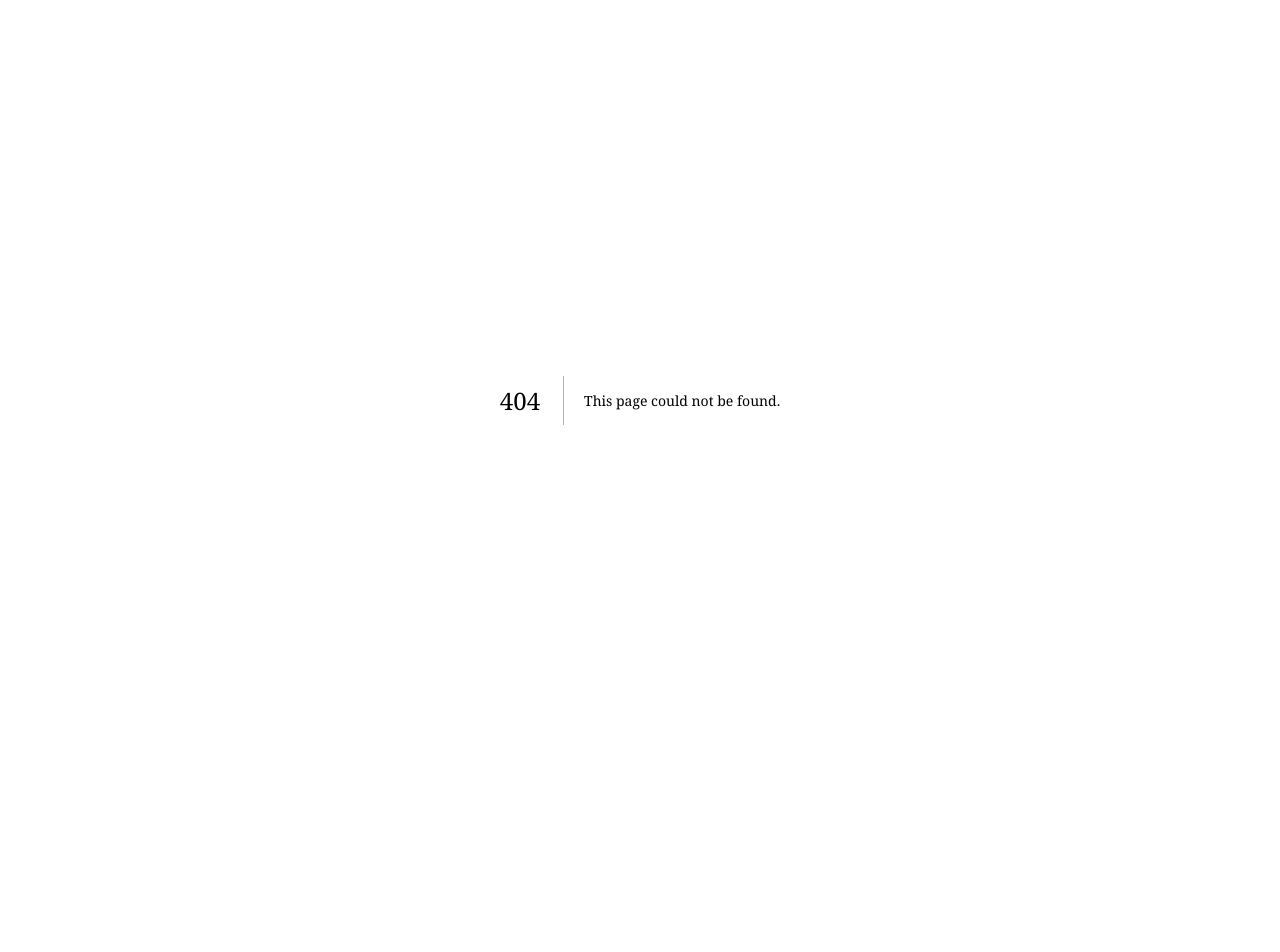
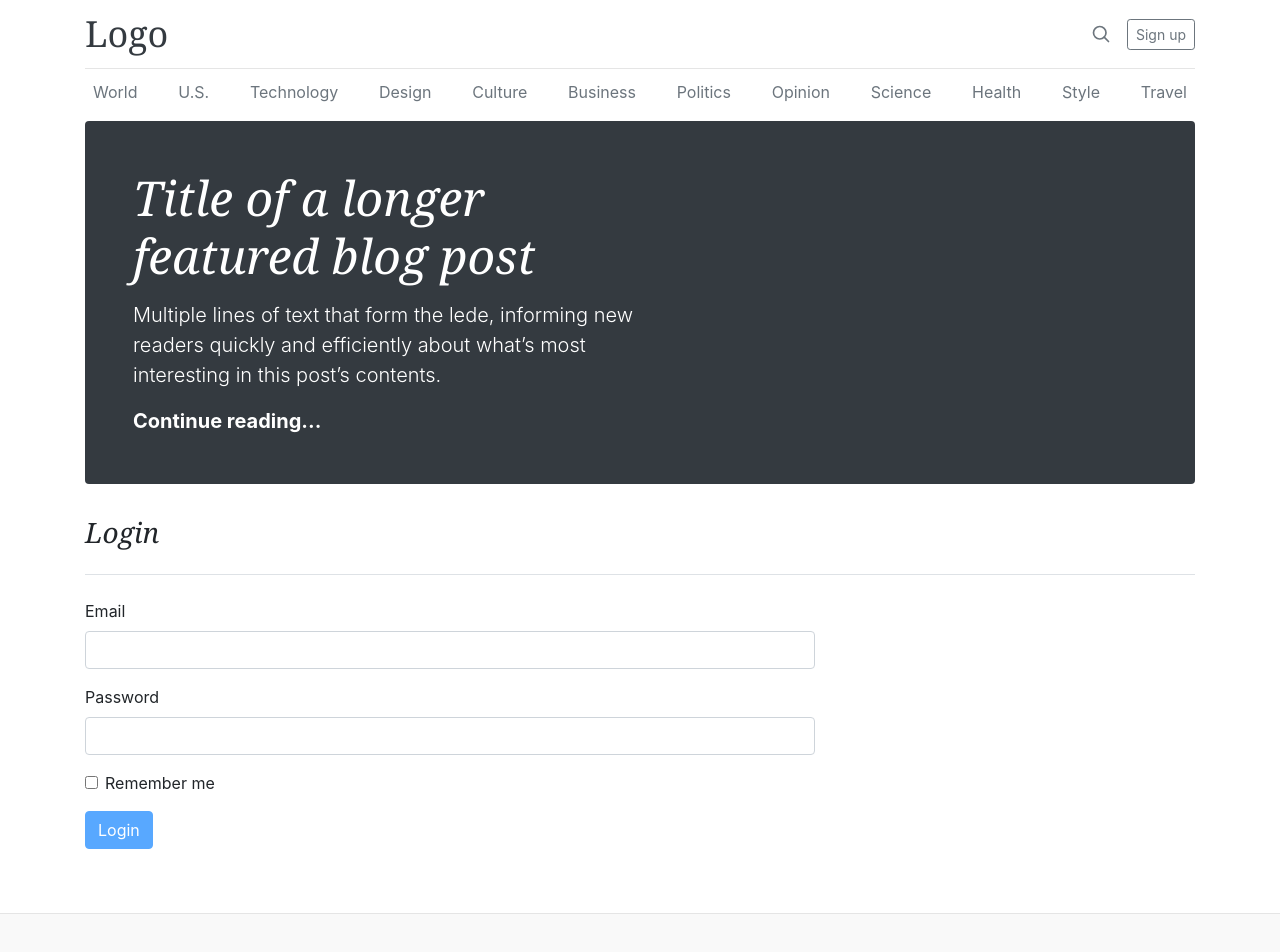
Before and after one commit to lamhq/next-demo, a Next.js app: page /login in a window 1280 px wide. Before the commit this address had no page. Shown: the top 952 px of the page. Before the commit the page ends 800 px from the top, so only its background shows below. Built offline with nearby package versions, Linux system fonts and the light colour scheme.

Commit message:
feat: login page

```diff
--- /dev/null
+++ b/src/constants/validation.ts
@@ -0,0 +1,4 @@
+/* eslint-disable no-useless-escape */
+export const EMAIL_PATTERN = /^(([^<>()\[\]\\.,;:\s@"]+(\.[^<>()\[\]\\.,;:\s@"]+)*)|(".+"))@((\[[0-9]{1,3}\.[0-9]{1,3}\.[0-9]{1,3}\.[0-9]{1,3}\])|(([a-zA-Z\-0-9]+\.)+[a-zA-Z]{2,}))$/;
+
+export default { EMAIL_PATTERN };
--- /dev/null
+++ b/src/pages/login.tsx
@@ -0,0 +1,84 @@
+import React from 'react';
+import Head from 'next/head';
+import { NextPage } from 'next';
+import { useForm } from 'react-hook-form';
+import clsx from 'clsx';
+import MainLayout from '../components/layouts/Main';
+import { EMAIL_PATTERN } from '../constants/validation';
+
+const LoginPage: NextPage = () => {
+  const { register, handleSubmit, errors, formState } = useForm({
+    mode: 'onBlur',
+    defaultValues: {
+      remember: false,
+      email: '',
+      password: '',
+    },
+  });
+  const onSubmit = (data) => console.log(data);
+
+  return (
+    <MainLayout>
+      <Head>
+        <title>NextDemo</title>
+        <link rel="icon" href="/favicon.ico" />
+      </Head>
+
+      <div className="blog-main">
+        <h3 className="pb-4 mb-4 font-italic border-bottom">Login</h3>
+        <div className="row">
+          <div className="col-md-8">
+            <form onSubmit={handleSubmit(onSubmit)}>
+              <div className="form-group">
+                <label htmlFor="exampleInputEmail1">Email</label>
+                <input
+                  id="exampleInputEmail1"
+                  type="email"
+                  name="email"
+                  ref={register({ required: true, maxLength: 20, pattern: EMAIL_PATTERN })}
+                  className={clsx('form-control', { 'is-invalid': errors.email })}
+                />
+                {errors.email && (
+                  <div className="invalid-feedback">Please provide a valid email.</div>
+                )}
+              </div>
+
+              <div className="form-group">
+                <label htmlFor="exampleInputPassword1">Password</label>
+                <input
+                  type="password"
+                  name="password"
+                  ref={register({ required: true, minLength: 6 })}
+                  className={clsx('form-control', { 'is-invalid': errors.password })}
+                  id="exampleInputPassword1"
+                />
+                {errors.password && (
+                  <div className="invalid-feedback">Please provide a valid password.</div>
+                )}
+              </div>
+
+              <div className="form-group form-check">
+                <input
+                  type="checkbox"
+                  name="remember"
+                  className="form-check-input"
+                  id="exampleCheck1"
+                  ref={register}
+                />
+                <label className="form-check-label" htmlFor="exampleCheck1">
+                  Remember me
+                </label>
+              </div>
+
+              <button type="submit" disabled={!formState.isValid} className="btn btn-primary">
+                Login
+              </button>
+            </form>
+          </div>
+        </div>
+      </div>
+    </MainLayout>
+  );
+};
+
+export default LoginPage;
--- a/src/styles.css
+++ b/src/styles.css
@@ -95,6 +95,7 @@ h1, h2, h3, h4, h5, h6 {
  * Footer
  */
 .blog-footer {
+  margin-top: 4rem;
   padding: 2.5rem 0;
   color: #999;
   text-align: center;
```
Also changed, not shown: package.json (+5 -4 lines), .eslintrc.js, 1 other file (tests, documents, lock files or other folders).
